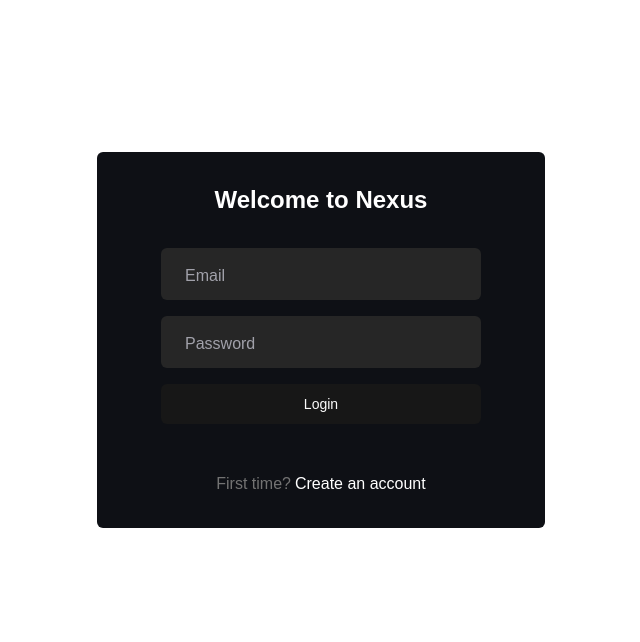
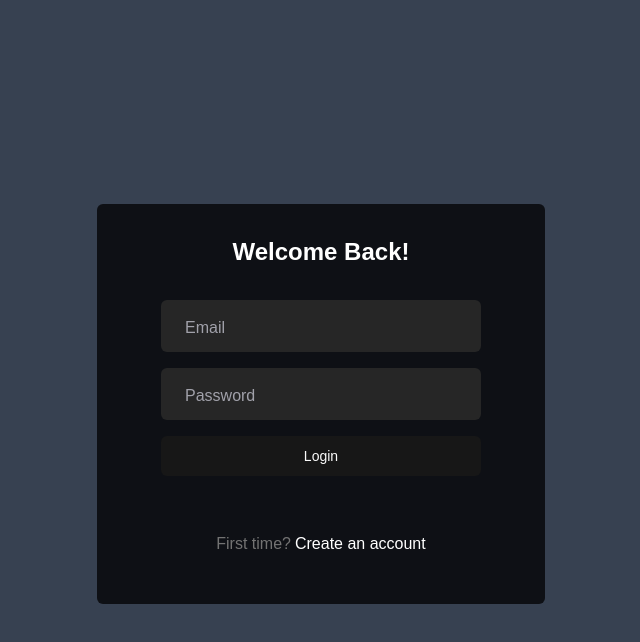
Before and after one commit to GavinRobson/Team3Jamboree, a Next.js app: page /auth/login in a window 1280 px wide. Shown: the top 642 px of the page, without its empty margins (319-959 px from the left). Built offline with nearby package versions, Linux system fonts and the light colour scheme; no server answers.

Commit message:
Fixed login/sign-up text. Added placeholder sign out button.

```diff
--- a/app/auth/layout.js
+++ b/app/auth/layout.js
@@ -7,7 +7,11 @@ const AuthLayout = async ({ children }) => {
     redirect('/');
   }
 
-  return <div>{children}</div>
+  return (
+    <div className="w-screen h-screen bg-gray-700">
+      {children}
+    </div>
+  )
 }
 
 export default AuthLayout;
--- a/app/auth/login/page.js
+++ b/app/auth/login/page.js
@@ -51,10 +51,10 @@ const LoginPage = () => {
   };
 
   return (
-    <div className="flex justify-center mt-36">
-      <div className="bg-[#0e1015] px-16 py-8 self-center mt-2 h-2/5 max-w-md rounded-md w-full">
+    <div className="flex justify-center h-full">
+      <div className="bg-[#0e1015] px-16 py-8 self-center mt-2 h-1/2 max-w-md rounded-md w-full">
         <h2 className="text-white text-2xl font-semibold justify-center mb-8 flex w-full">
-          Welcome to Nexus
+          Welcome Back!
         </h2>
         <Form {...form}>
           <form onSubmit={form.handleSubmit(onSubmit)} className="space-y-4">
@@ -119,7 +119,7 @@ const LoginPage = () => {
             </Button>
           </form>
         </Form>
-        <p className="text-neutral-500 mt-12 flex justify-center">
+        <p className="text-neutral-500 mt-14 flex justify-center">
           First time?
           <span
             onClick={() => router.push('/auth/sign-up')}
--- a/app/auth/sign-up/page.js
+++ b/app/auth/sign-up/page.js
@@ -57,10 +57,10 @@ const SignUpPage = () => {
   };
 
   return (
-    <div className="flex justify-center mt-36">
-      <div className="bg-[#0e1015] px-16 py-8 self-center mt-2 h-2/5 max-w-md rounded-md w-full">
+    <div className="flex justify-center h-full">
+      <div className="bg-[#0e1015] px-16 py-8 self-center mt-2 h-1/2 max-w-md rounded-md w-full">
         <h2 className="text-white text-2xl font-semibold justify-center mb-8 flex w-full">
-          Welcome to Nexus
+          Create a new account!
         </h2>
         <Form {...form}>
           <form onSubmit={form.handleSubmit(onSubmit)} className="space-y-4">
@@ -160,7 +160,7 @@ const SignUpPage = () => {
             </Button>
           </form>
         </Form>
-        <p className="text-neutral-500 mt-12 flex justify-center">
+        <p className="text-neutral-500 mt-6 flex justify-center">
           Already have an account?
           <span
             onClick={() => router.push('/auth/login')}
--- a/app/page.js
+++ b/app/page.js
@@ -1,9 +1,12 @@
 import PlayGameButton from "@/components/home/play-game-button";
+import SignOutButton from "@/components/home/sign-out-button";
 
 const buttons = (
   <div style={{ display: "flex", flexDirection: "column", alignItems: "center", gap: "10px", marginTop: "150px"}}>
     <PlayGameButton  />
-    <button className="bg-slate-600 hover:bg-slate-400 p-2 rounded-lg" style={{ width: "200px" }} >Load Save</button> </div>
+    <button className="bg-slate-600 hover:bg-slate-400 p-2 rounded-lg" style={{ width: "200px" }} >Load Save</button>
+    <SignOutButton />
+  </div>
 )
 
 const startPage = (
--- /dev/null
+++ b/components/home/sign-out-button.jsx
@@ -0,0 +1,22 @@
+import { signOut } from "@/auth";
+
+const SignOutButton = () => {
+  return (
+      <form
+        action={ async () => {
+          'use server';
+          await signOut({ redirectTo: '/auth/login', redirect: true });
+        }}
+      >
+        <button
+          className="bg-slate-600 hover:bg-slate-400 p-2 rounded-lg"
+          type='submit'
+          style={{ width: "200px" }}
+        >
+          Sign Out
+        </button>
+      </form>
+   );
+}
+
+export default SignOutButton;
```
Also changed, not shown: 1 other file (tests, documents, lock files or other folders).
